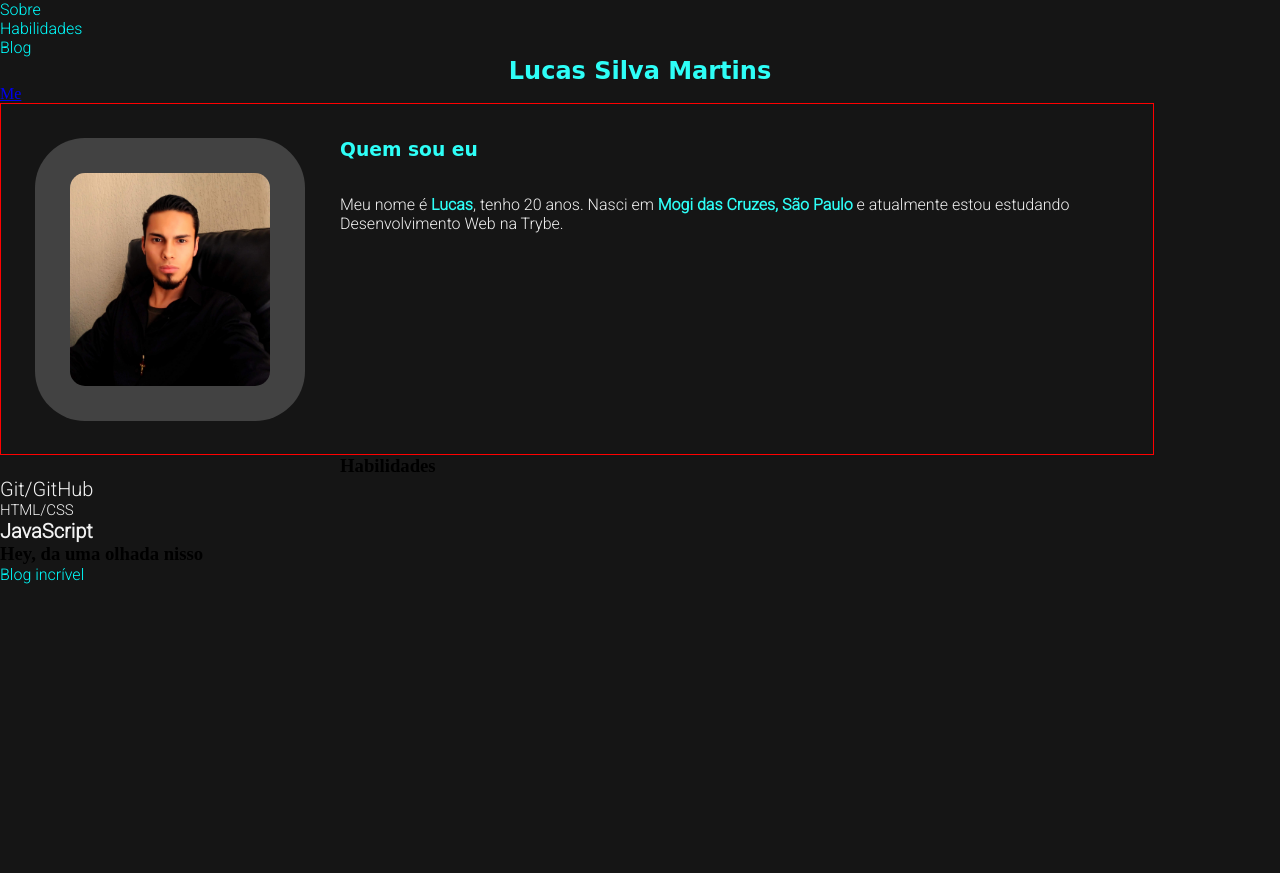
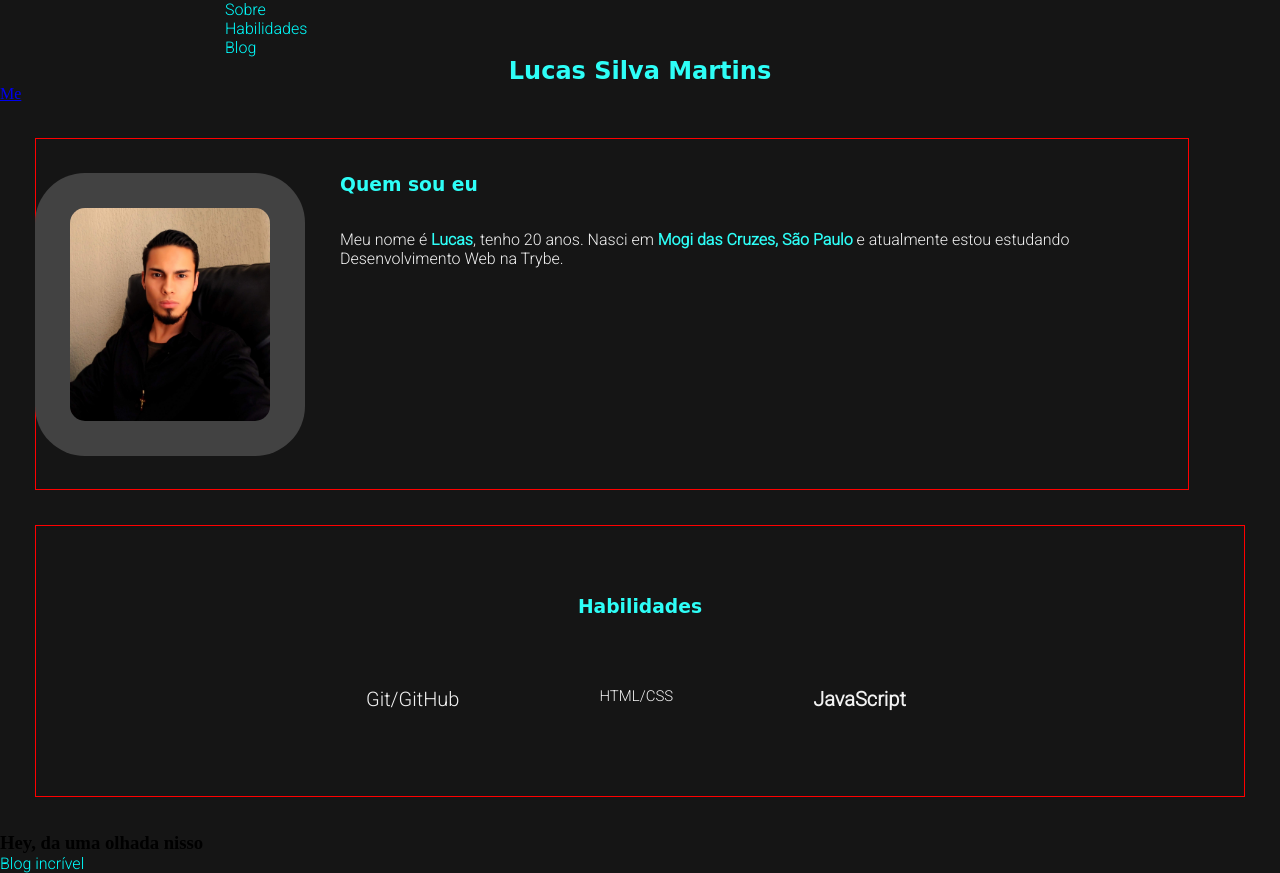
Before and after one commit to LucasSilvaMarts-zz/portfolio-prototype, a plain HTML site: page index.html in a window 1280 px wide. Before the commit the page ends 800 px from the top, so only its background shows below. Drawn offline with Linux system fonts and the light colour scheme; a web font is replaced by a local one.

Commit message:
estiliza habilidades

```diff
--- a/index.html
+++ b/index.html
@@ -39,12 +39,16 @@
 
         </div>
 
+       <div id="hab-section">
         <h3  class="title-hab" id="habilidades">Habilidades</h3>
-        <ul>
-            <li class="hab1">Git/GitHub</li>
-            <li class="hab2">HTML/CSS</li>
-            <strong><li class="hab3">JavaScript</li></strong>
-        </ul>
+        <div >
+            <ul id="list">
+                <li class="hab1">Git/GitHub</li>
+                <li class="hab2">HTML/CSS</li>
+                <strong><li class="hab3">JavaScript</li></strong>
+            </ul>
+        </div>
+       </div>
 
         <h3  class="title-blog" >Hey, da uma olhada nisso</h3>
 
--- a/style/style.css
+++ b/style/style.css
@@ -66,6 +66,7 @@ ul li {
 
 .about-me {
     border: 1px solid red;
+    margin: 35px;
     width: 90%;
     height: 350px;
 
@@ -76,3 +77,28 @@ ul li {
     color: #2EFEF7;
     margin-top: 35px;
 }
+
+#hab-section {
+    border: 1px solid red;
+    margin: 35px;
+    padding: 35px;
+    height: 200px;
+}
+
+.title-hab {
+    text-align: center;
+    font-family: 'Goldman', cursive;
+    color: #2EFEF7;
+    margin-top: 35px;
+}
+
+ul {
+    margin-left: 225px;
+}
+
+#list li {
+    float: left;
+    display: inline;
+    margin: 35px;
+    padding: 35px;
+}
```
